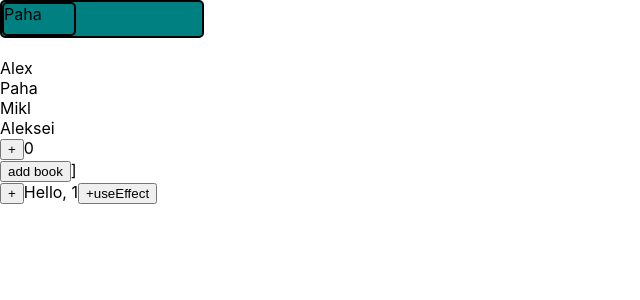
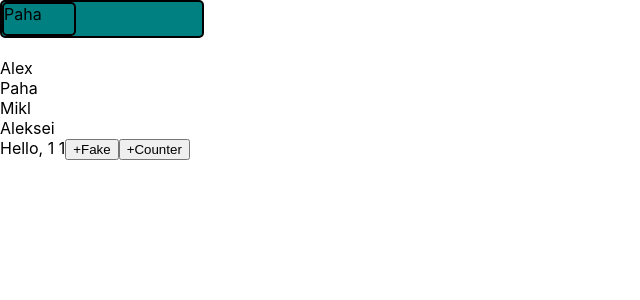
Before and after one commit to AlexandepR/reactKabzda2, a React (Create React App) app: page / in a window 1280 px wide. Shown: the top 300 px of the page, without its empty margins (0-640 px from the left). Built offline with nearby package versions, Linux system fonts and the light colour scheme.

Commit message:
UseEffect

```diff
--- a/src/App.tsx
+++ b/src/App.tsx
@@ -81,8 +81,8 @@
             {/*<OnOff on={SwitchOn} onChange={setSwitchOn}/>*/}
             {/*<UnControlledOnOff onChange={setSwitchOn}/> {SwitchOn.toString()}*/}
             {/*<HelpsToReactMemo />*/}
-            <LikeUseCallback />
-            <ExampleUseState />
+            {/*<LikeUseCallback />*/}
+            {/*<ExampleUseState />*/}
             <SimpleExample />
         </div>
     )
--- a/src/stories/UseEffect.tsx
+++ b/src/stories/UseEffect.tsx
@@ -5,15 +5,28 @@
 }
 
 export const SimpleExample = () => {
+    const [fake, setFake] = useState(1)
     const [counter, setCounter] = useState(1)
     console.log('SimpleExample');
 
     useEffect(() => {
-        console.log('useEffect');
+        console.log('useEffect every render');
+        document.title = counter.toString()
     })
 
+    useEffect(() => {
+        console.log('useEffect only first render(componentDidMount)');
+        document.title = counter.toString()
+    }, [])
+
+    useEffect(() => {
+        console.log('useEffect first render and every counter change change');
+        document.title = counter.toString()
+    },[counter])
+
     return <>
-    Hello, {counter}
-        <button onClick={() => setCounter(counter + 1)}>+useEffect</button>
+    Hello, {counter} {fake}
+        <button onClick={() => setFake(fake + 1)}>+Fake</button>
+        <button onClick={() => setCounter(counter + 1)}>+Counter</button>
     </>
 }
```
